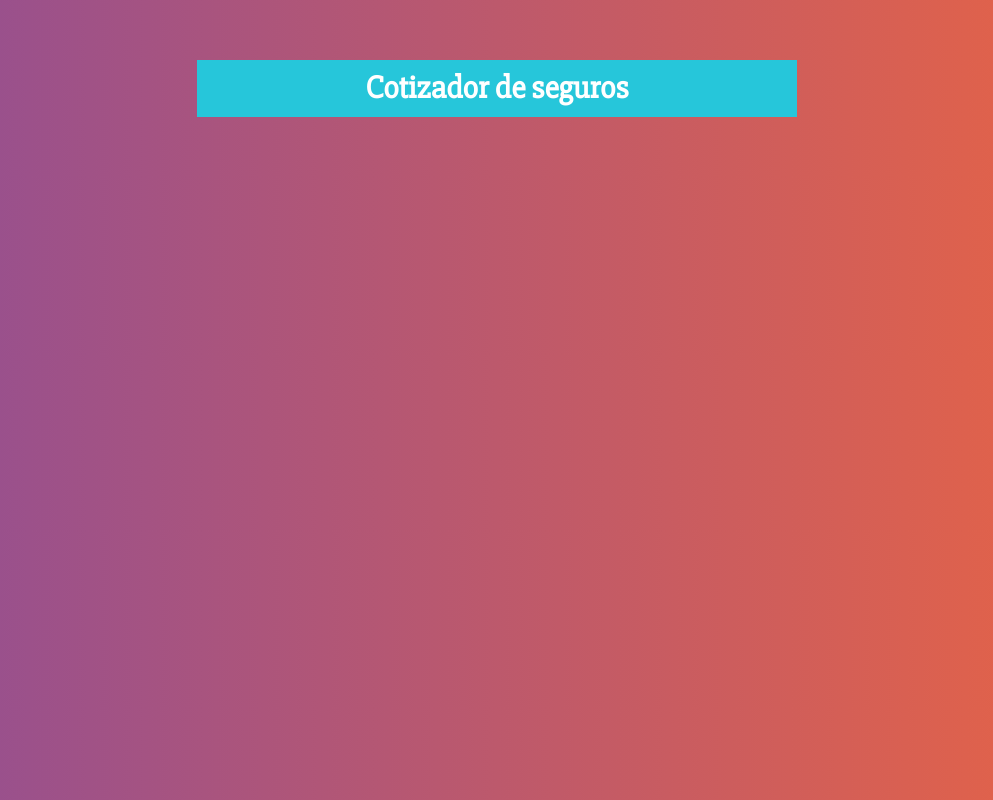
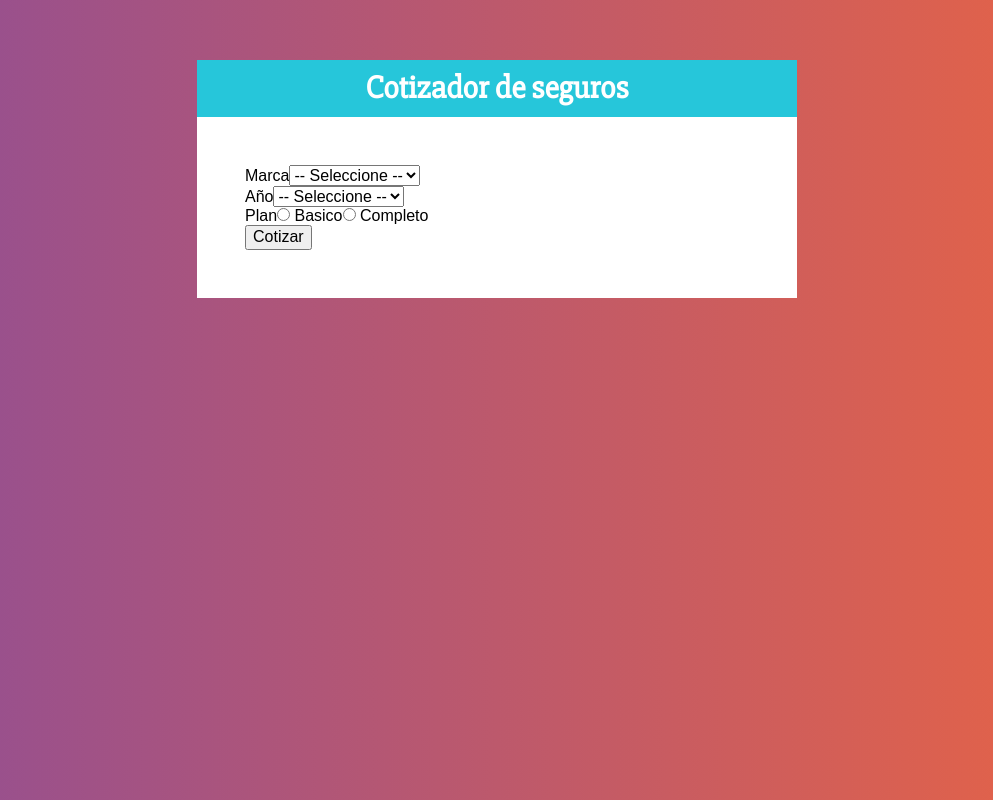
Before and after one commit to juanluna96/Cotizador-de-Seguro-de-Autom-vil, a React (Create React App) app: page / in a window 1280 px wide. Shown: the whole page, without its empty margins (143-1136 px from the left). Built offline with nearby package versions, Linux system fonts and the light colour scheme.

Commit message:
Creando el Formulario

```diff
--- a/src/App.js
+++ b/src/App.js
@@ -1,5 +1,6 @@
 import React from 'react';
 import Header from './components/Header';
+import Formulario from './components/Formulario';
 import styled from '@emotion/styled'
 
 const Contenedor = styled.div`
@@ -7,7 +8,7 @@
   margin: 60px auto;
 `;
 
-const ContendorFormulario = styled.div`
+const ContenedorFormulario = styled.div`
   background-color: #FFF;
   padding: 3em;
 `
@@ -16,6 +17,9 @@
   return (
     <Contenedor>
       <Header titulo="Cotizador de seguros"></Header>
+      <ContenedorFormulario>
+        <Formulario></Formulario>
+      </ContenedorFormulario>
     </Contenedor>
   );
 }
--- /dev/null
+++ b/src/components/Formulario.js
@@ -0,0 +1,43 @@
+import React from 'react'
+
+const Formulario = () => {
+    return (
+        <form action="">
+            <div className="">
+                <label htmlFor="marca">Marca</label>
+                <select>
+                    <option value="">-- Seleccione --</option>
+                    <option value="americano">Americano</option>
+                    <option value="europeo">Europeo</option>
+                    <option value="asiatico">Asiatico</option>
+                </select>
+            </div>
+            <div className="">
+                <label htmlFor="ano">Año</label>
+                <select>
+                    <option value="">-- Seleccione --</option>
+                    <option value="2021">2021</option>
+                    <option value="2020">2020</option>
+                    <option value="2019">2019</option>
+                    <option value="2018">2018</option>
+                    <option value="2017">2017</option>
+                    <option value="2016">2016</option>
+                    <option value="2015">2015</option>
+                    <option value="2014">2014</option>
+                    <option value="2013">2013</option>
+                    <option value="2012">2012</option>
+                </select>
+            </div>
+
+            <div className="">
+                <label htmlFor="plan">Plan</label>
+                <input type="radio" name="plan" value="basico" /> Basico
+                <input type="radio" name="plan" value="completo" /> Completo
+            </div>
+
+            <button type="submit">Cotizar</button>
+        </form>
+    )
+}
+
+export default Formulario
```
